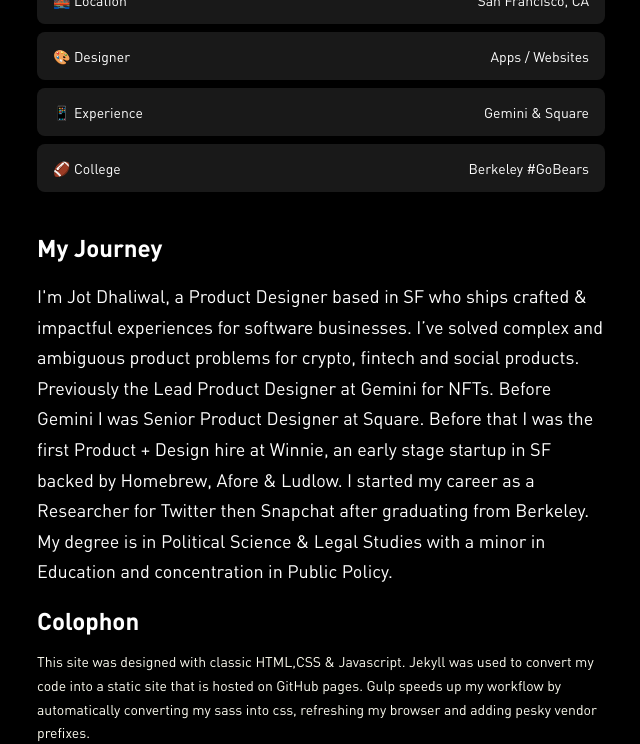
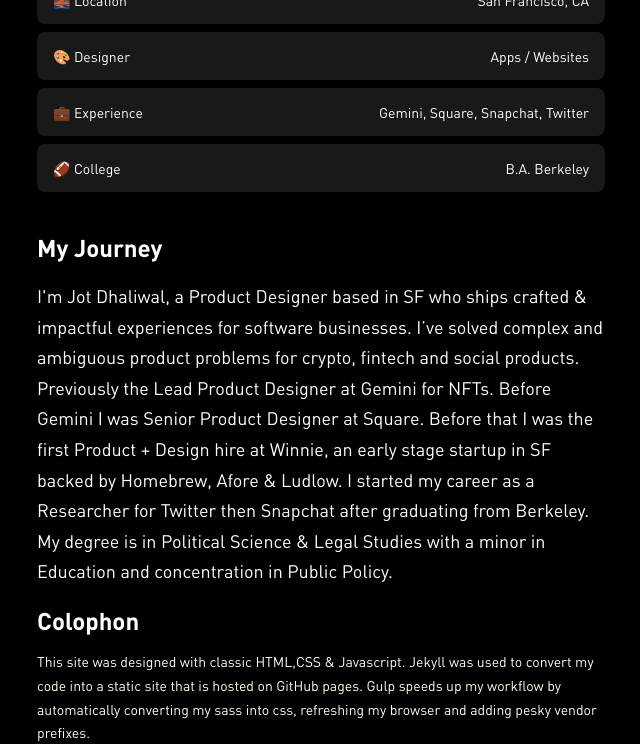
Before and after one commit to jotd/jotd-portfolio, a Jekyll site: the page about/index.html, which Jekyll copies as it is, in a window 1280 px wide and 900 px high, scrolled down 681 px, cut to the strip 156-900 px from the top of the window. Shown: the whole strip, without its empty margins (319-959 px from the left). Built offline with Jekyll 4.4.1, drawn with Linux system fonts in a browser that asks for light colours.

Commit message:
Update index.html

```diff
--- a/about/index.html
+++ b/about/index.html
@@ -67,9 +67,9 @@
   <div class="content-about">
     <div class="text-container desktop">
       <div class="text-block-left">
-        📱 Experience
+        💼 Experience
       </div>
-      <div class="text-block-right">Gemini & Square</div>
+      <div class="text-block-right">Gemini, Square, Snapchat, Twitter</div>
     </div>
   </div>
 
@@ -78,7 +78,7 @@
       <div class="text-block-left">
         🏈 College
       </div>
-      <div class="text-block-right">Berkeley #GoBears</div>
+      <div class="text-block-right">B.A. Berkeley </div>
     </div>
   </div>
 
```
